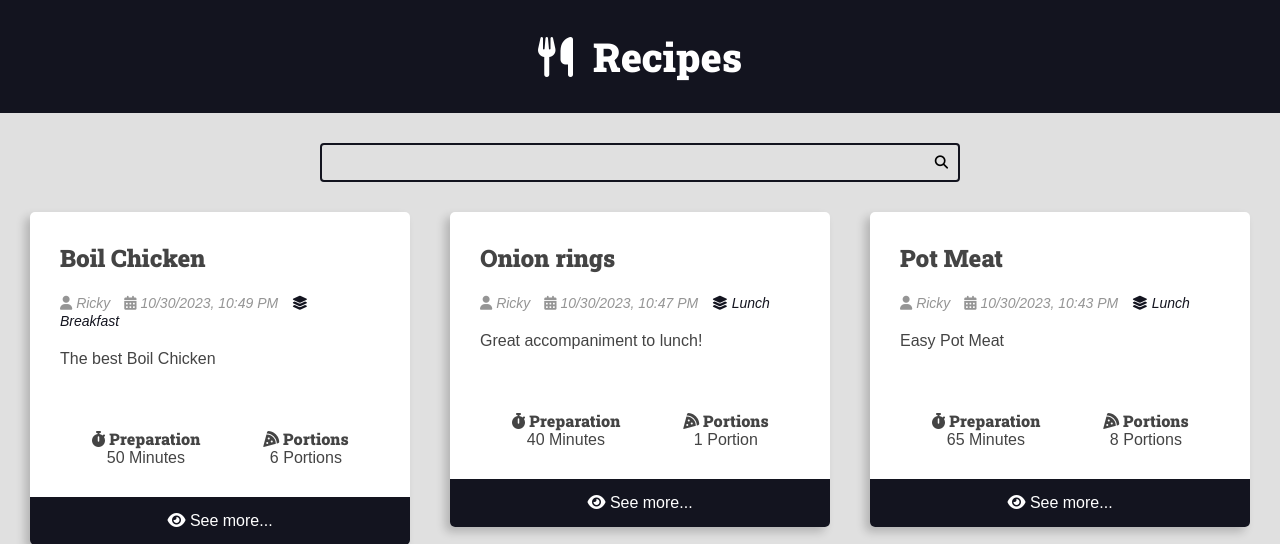
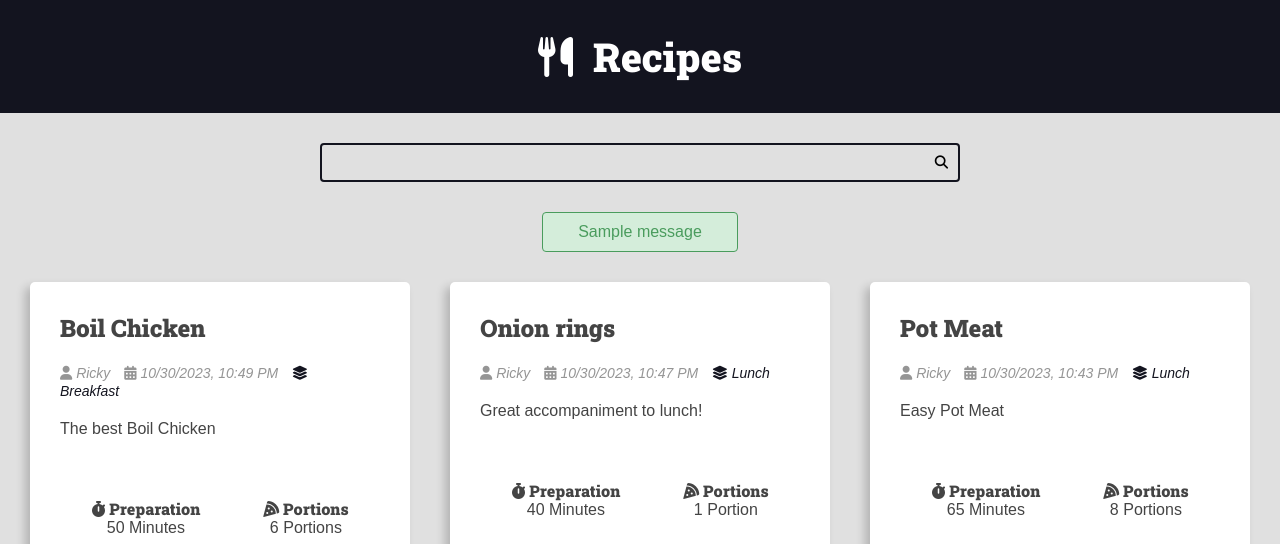
Before and after one commit to RickyAlm/Project-Recipes-Django, a Django app: page / in a window 1280 px wide. Shown: the top 544 px of the page. Run offline with Django 4.2, Linux system fonts and the light colour scheme; data comes from the database, SQL or seed files in the repository; one stand-in notice (Sample message) is shown.

Commit message:
add configuration and css for flash messages

```diff
--- a/recipes/static/recipes/css/styles.css
+++ b/recipes/static/recipes/css/styles.css
@@ -148,6 +148,53 @@ h6 {
 }
 
 /* END SEARCH-AREA */
+
+/* MESSAGES */
+.messages-container {
+  display: flex;
+  flex-flow: column nowrap;
+  gap: calc(var(--spacing-gutter-medium) / 2);
+  width: 20%;
+}
+
+.message {
+  padding: 1rem;
+  border-radius: 4px;
+  border: 1px solid var(--color-dark-text);
+  background: var(--color-gray-2);
+  color: var(--color-dark-text);
+}
+
+.message-error {
+  border: 1px solid var(--color-error-dark);
+  background: var(--color-error-light) ;
+  color: var(--color-error-dark);
+}
+
+.message-success {
+  border: 1px solid var(--color-success-dark);
+  background: var(--color-success-light);
+  color: var(--color-success-dark);
+}
+
+.message-warning {
+  border: 1px solid var(--color-warning-dark);
+  background: var(--color-warning-light);
+  color: var(--color-warning-dark);
+}
+
+.message-info {
+  border: 1px solid var(--color-info-dark);
+  background: var(--color-info-light);
+  color: var(--color-info-dark);
+}
+
+.message-debug {
+  border: 1px solid var(--color-debug-dark);
+  background: var(--color-debug-light);
+  color: var(--color-debug-dark);
+}
+/* FINISH MESSAGES */
 
 /* RECIPE CARD */
 .main-content {
--- a/recipes/templates/recipes/pages/home.html
+++ b/recipes/templates/recipes/pages/home.html
@@ -3,6 +3,8 @@
 {% block title %}Home{% endblock title %}
 
 {% block content %}
+  {% include "recipes/partials/messages.html" %}
+
   <div class="main-content main-content-list container">
     {% for recipe in recipes %}
       {% include 'recipes/partials/recipe.html' %}
--- /dev/null
+++ b/recipes/templates/recipes/partials/messages.html
@@ -0,0 +1,9 @@
+{% if messages %}
+<div class="main-content center container messages-container">
+    {% for message in messages %}
+        <div class="message {{ message.tags }}">
+            {{ message }}
+        </div>
+    {% endfor %}
+</div>
+{% endif %}
```
Also changed, not shown: project/settings.py (+9 -0 lines).
